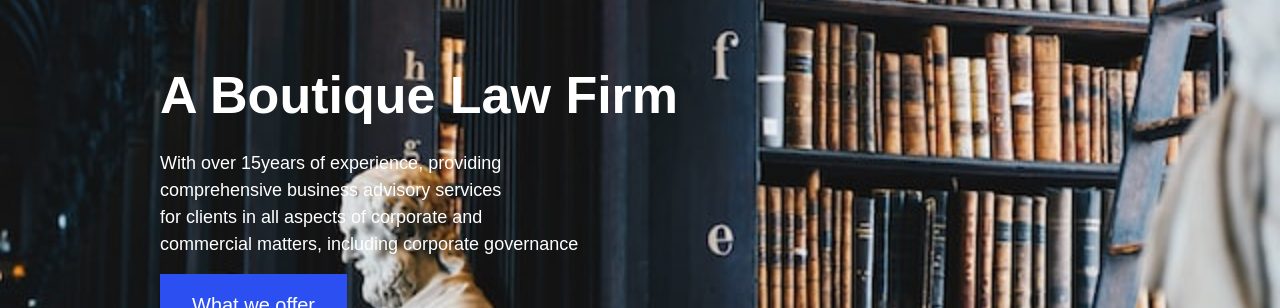
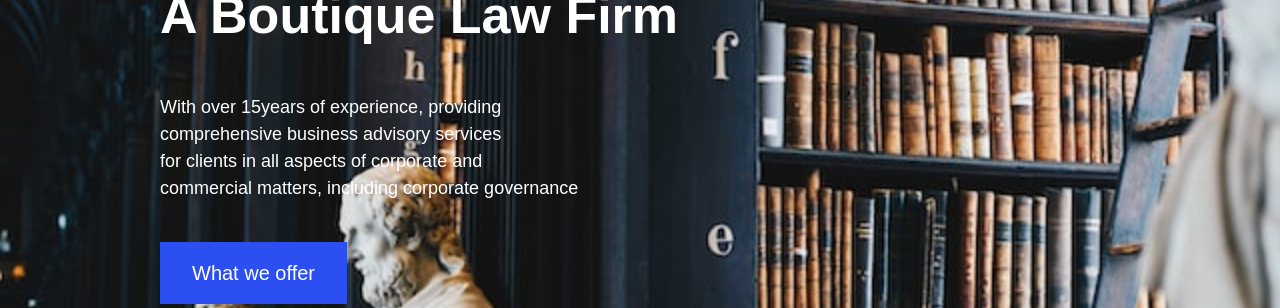
Before and after one commit to Tade77/LawFirm, a React (Vite) app: page / in a window 1280 px wide. Shown: the part 184-492 px from the top of the page. Built offline with nearby package versions, Linux system fonts and the light colour scheme.

Commit message:
fix: hero section

```diff
--- a/src/components/Organisms/OfferPg/OfferStyle.css
+++ b/src/components/Organisms/OfferPg/OfferStyle.css
@@ -10,7 +10,7 @@
   background-color: blue;
   position: absolute;
   left: 40rem;
-  top: 42rem;
+  top: 42zrem;
   /* margin-left: 1rem; */
 }
 .imgs {
--- a/src/components/Organisms/TopPage/TopDescStyle.css
+++ b/src/components/Organisms/TopPage/TopDescStyle.css
@@ -5,13 +5,13 @@ img {
   @apply w-[100%] h-auto overflow-hidden;
 }
 .page--desc {
-  @apply text-white text-[20px] absolute top-60 bottom-0 left-40 right-0  space-y-4;
+  @apply text-white text-[20px] absolute top-40 bottom-0 left-40 right-0  space-y-4;
 }
 .header--text {
   @apply text-[52px] font-extrabold;
 }
 .txt {
-  @apply text-[18px];
+  @apply text-[18px] py-6;
 }
 
 @media screen and (max-width: 1024px) {
```
Also changed, not shown: src/components/Organisms/Navs/NavDesStyle.css (added, +10 -0 lines).
